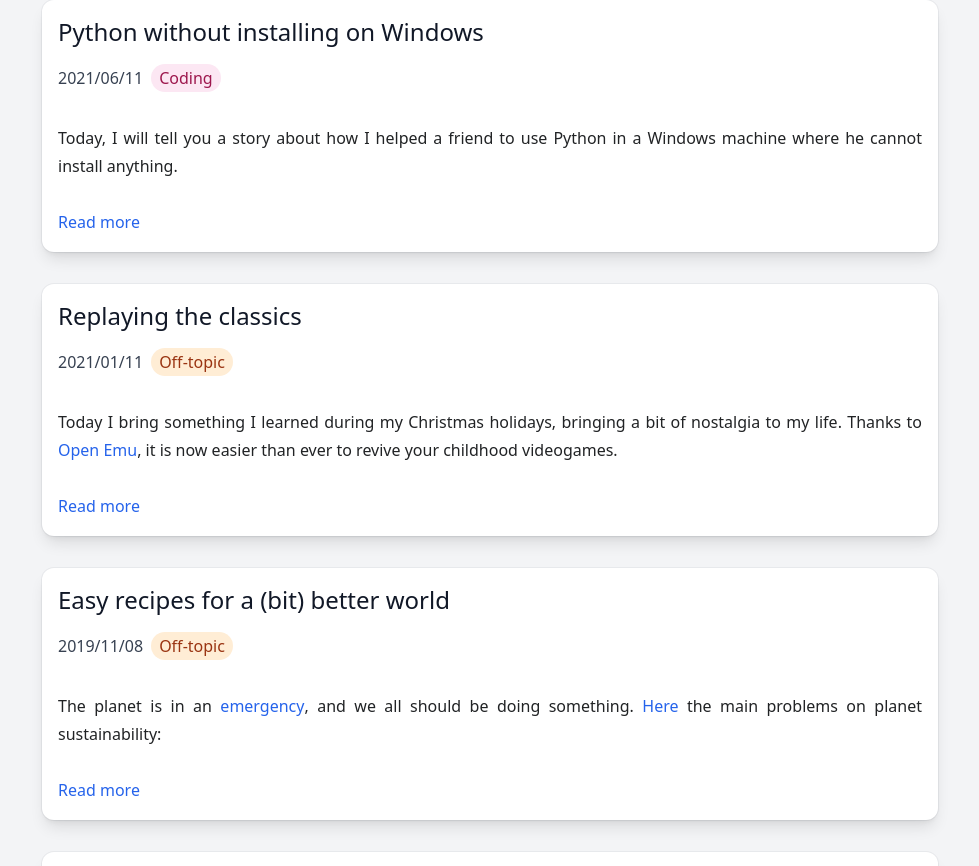
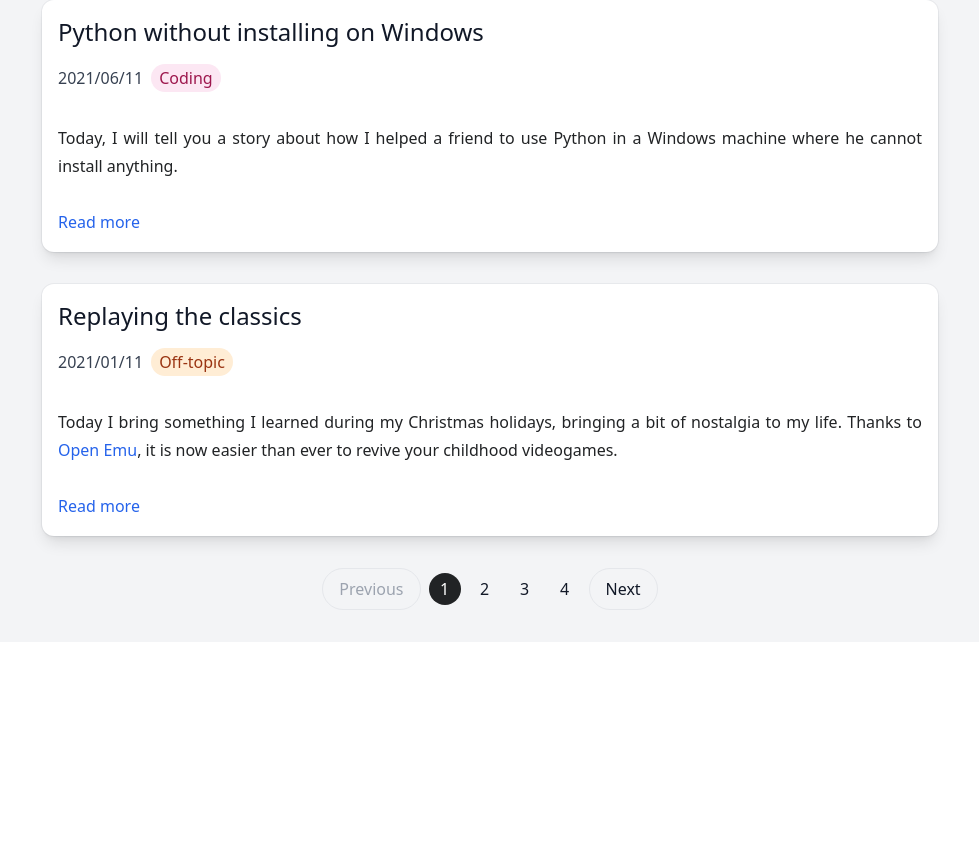
Before and after one commit to marctorsoc/marctorsoc.github.io, a React (Vite) app: page /blog in a window 1280 px wide. Shown: the part 1122-1988 px from the top of the page, without its empty margins (150-1129 px from the left). After the commit the page ends 1764 px from the top, so only its background shows below. Built offline with nearby package versions, Linux system fonts and the light colour scheme.

Commit message:
pagination working

```diff
--- a/src/pages/Blog.tsx
+++ b/src/pages/Blog.tsx
@@ -11,6 +11,7 @@ import 'katex/dist/katex.min.css';
 import { useSearchParams } from 'react-router-dom';
 
 const CATEGORIES = ['Academia', 'AI', 'Coding','Maths', 'Off-topic', 'Work'];
+const POSTS_PER_PAGE = 5;
 
 // Add the same color mapping used in PostCard
 const categoryColors: { [key: string]: string } = {
@@ -32,12 +33,23 @@ export default function Blog() {
   const [selectedCategories, setSelectedCategories] = React.useState<string[]>([]);
   const [loading, setLoading] = React.useState(true);
   const [error, setError] = React.useState<string | null>(null);
+  const [currentPage, setCurrentPage] = React.useState(1);
 
   // Initialize selected categories from URL parameter
   React.useEffect(() => {
     const categoryParam = searchParams.get('category');
     if (categoryParam && CATEGORIES.includes(categoryParam)) {
       setSelectedCategories([categoryParam]);
+    }
+  }, [searchParams]);
+
+  // Initialize page from URL parameter
+  React.useEffect(() => {
+    const pageParam = searchParams.get('page');
+    if (pageParam) {
+      setCurrentPage(parseInt(pageParam, 10));
+    } else {
+      setCurrentPage(1);
     }
   }, [searchParams]);
 
@@ -67,6 +79,13 @@ export default function Blog() {
     );
   }, [posts, selectedCategories]);
 
+  // Pagination calculation
+  const totalPages = Math.ceil(filteredPosts.length / POSTS_PER_PAGE);
+  const paginatedPosts = filteredPosts.slice(
+    (currentPage - 1) * POSTS_PER_PAGE,
+    currentPage * POSTS_PER_PAGE
+  );
+
   const handleCategoryChange = (category: string) => {
     setSelectedCategories(prev => {
       const newCategories = prev.includes(category)
@@ -81,6 +100,26 @@ export default function Blog() {
       }
 
       return newCategories;
+    });
+  };
+
+  const handlePageChange = (newPage: number) => {
+    // Prevent default scroll to top behavior
+    const currentPosition = window.scrollY;
+
+    setCurrentPage(newPage);
+    setSearchParams(prev => {
+      const newParams = new URLSearchParams(prev);
+      newParams.set('page', newPage.toString());
+      return newParams;
+    });
+
+    // Restore scroll position after a short delay to ensure render is complete
+    requestAnimationFrame(() => {
+      window.scrollTo({
+        top: currentPosition,
+        behavior: 'instant'
+      });
     });
   };
 
@@ -126,11 +165,58 @@ export default function Blog() {
         )}
 
         {filteredPosts.length > 0 ? (
-          <div className="grid gap-8 md:grid-cols-1">
-            {filteredPosts.map(post => (
-              <PostCard key={post.permalink} post={post} showFullContent={false} />
-            ))}
-          </div>
+          <>
+            <div className="grid gap-8 md:grid-cols-1">
+              {paginatedPosts.map(post => (
+                <PostCard key={post.permalink} post={post} showFullContent={false} />
+              ))}
+            </div>
+
+            {/* Pagination Controls */}
+            {totalPages > 1 && (
+              <div className="flex justify-center items-center gap-2 mt-8">
+                <button
+                  onClick={() => handlePageChange(currentPage - 1)}
+                  disabled={currentPage === 1}
+                  className={`px-4 py-2 rounded-full border transition-colors ${
+                    currentPage === 1
+                      ? 'bg-gray-100 text-gray-400 cursor-not-allowed'
+                      : 'hover:bg-gray-100 dark:hover:bg-gray-800'
+                  }`}
+                >
+                  Previous
+                </button>
+
+                <div className="flex gap-2">
+                  {[...Array(totalPages)].map((_, i) => (
+                    <button
+                      key={i + 1}
+                      onClick={() => handlePageChange(i + 1)}
+                      className={`w-8 h-8 rounded-full transition-colors ${
+                        currentPage === i + 1
+                          ? 'bg-gray-800 text-white dark:bg-white dark:text-black'
+                          : 'hover:bg-gray-100 dark:hover:bg-gray-800'
+                      }`}
+                    >
+                      {i + 1}
+                    </button>
+                  ))}
+                </div>
+
+                <button
+                  onClick={() => handlePageChange(currentPage + 1)}
+                  disabled={currentPage === totalPages}
+                  className={`px-4 py-2 rounded-full border transition-colors ${
+                    currentPage === totalPages
+                      ? 'bg-gray-100 text-gray-400 cursor-not-allowed'
+                      : 'hover:bg-gray-100 dark:hover:bg-gray-800'
+                  }`}
+                >
+                  Next
+                </button>
+              </div>
+            )}
+          </>
         ) : (
           <div className="text-gray-600 dark:text-gray-400">
             No posts found for the selected categories.
```
